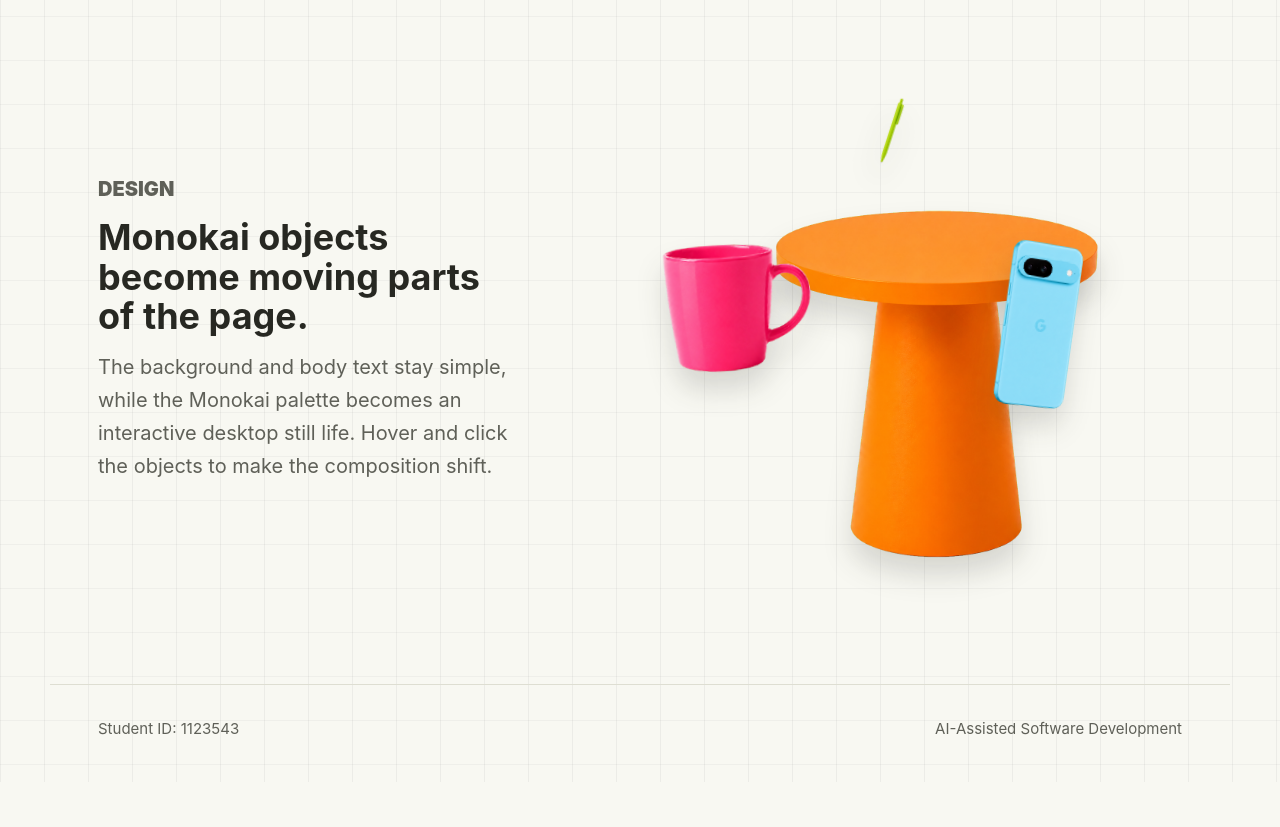
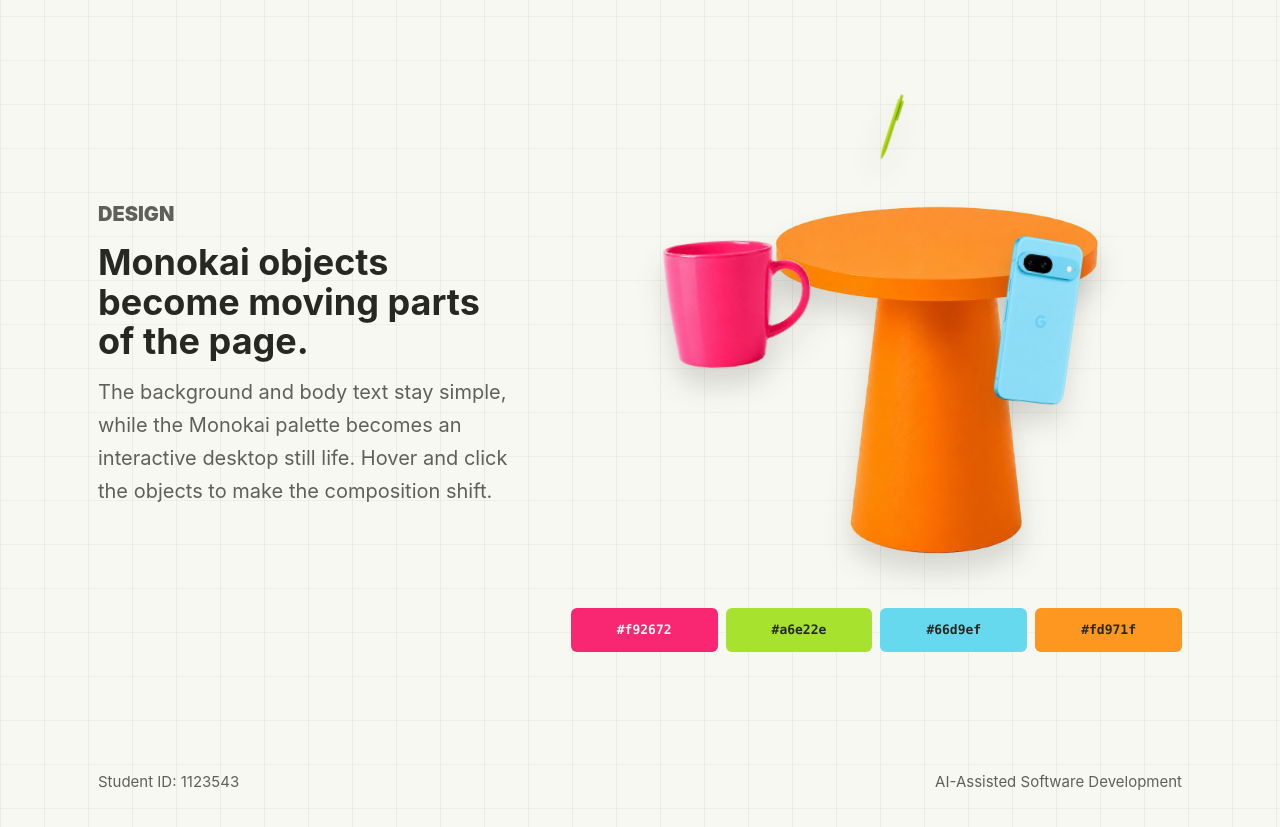
Before and after one commit to fkilr50/11402_CS351, a plain HTML site: page docs/index.html in a window 1280 px wide. Shown: the part 1787-2614 px from the top of the page. Before the commit the page ends 2569 px from the top, so only its background shows below. Drawn offline with Linux system fonts and the light colour scheme.

Commit message:
Refine palette labels and section spacing

```diff
--- a/docs/index.html
+++ b/docs/index.html
@@ -120,6 +120,7 @@
           </p>
         </div>
 
+        <div class="design-visual">
           <div class="object-scene" aria-label="Interactive Monokai desk objects" data-art-surface>
             <img
               class="object-art object-table"
@@ -146,6 +147,13 @@
               data-depth="16"
             />
           </div>
+          <div class="palette-codes" aria-label="Monokai accent color codes">
+            <span class="palette-code pink">#f92672</span>
+            <span class="palette-code green">#a6e22e</span>
+            <span class="palette-code blue">#66d9ef</span>
+            <span class="palette-code orange">#fd971f</span>
+          </div>
+        </div>
       </section>
     </main>
 
--- a/docs/styles.css
+++ b/docs/styles.css
@@ -243,6 +243,10 @@ h3 {
   color: var(--text);
 }
 
+.orange {
+  background: var(--orange);
+}
+
 .section-band,
 .content-section,
 .design-section,
@@ -259,8 +263,6 @@ h3 {
   gap: 56px;
   padding-top: 60px;
   padding-bottom: 60px;
-  border-top: 2px solid var(--text);
-  border-bottom: 1px solid var(--line);
 }
 
 .content-section {
@@ -372,11 +374,48 @@ h3 {
   align-items: center;
   padding-top: 80px;
   padding-bottom: 86px;
-  border-top: 1px solid var(--line);
 }
 
 .design-section .object-scene {
   min-height: 520px;
+}
+
+.palette-codes {
+  display: grid;
+  grid-template-columns: repeat(4, minmax(0, 1fr));
+  gap: 8px;
+  margin-top: 14px;
+}
+
+.palette-code {
+  display: flex;
+  align-items: center;
+  justify-content: center;
+  min-height: 44px;
+  padding: 8px;
+  border-radius: 6px;
+  font-family: ui-monospace, SFMono-Regular, Consolas, "Liberation Mono", monospace;
+  font-size: 13px;
+  font-weight: 800;
+  text-transform: lowercase;
+  transition:
+    transform 180ms ease,
+    box-shadow 180ms ease;
+}
+
+.palette-code:hover {
+  transform: translateY(-4px);
+  box-shadow: 0 10px 20px rgba(39, 40, 34, 0.14);
+}
+
+.palette-code.pink {
+  color: var(--bg);
+}
+
+.palette-code.green,
+.palette-code.blue,
+.palette-code.orange {
+  color: var(--text);
 }
 
 .object-art {
@@ -447,7 +486,6 @@ h3 {
   gap: 20px;
   padding-top: 32px;
   padding-bottom: 40px;
-  border-top: 1px solid var(--line);
   color: var(--muted);
   font-size: 15px;
 }
@@ -541,6 +579,10 @@ h3 {
     min-height: 430px;
   }
 
+  .palette-codes {
+    grid-template-columns: repeat(2, minmax(0, 1fr));
+  }
+
   .site-footer {
     flex-direction: column;
   }
```
Lines whose indentation alone changed are shown as unchanged.
